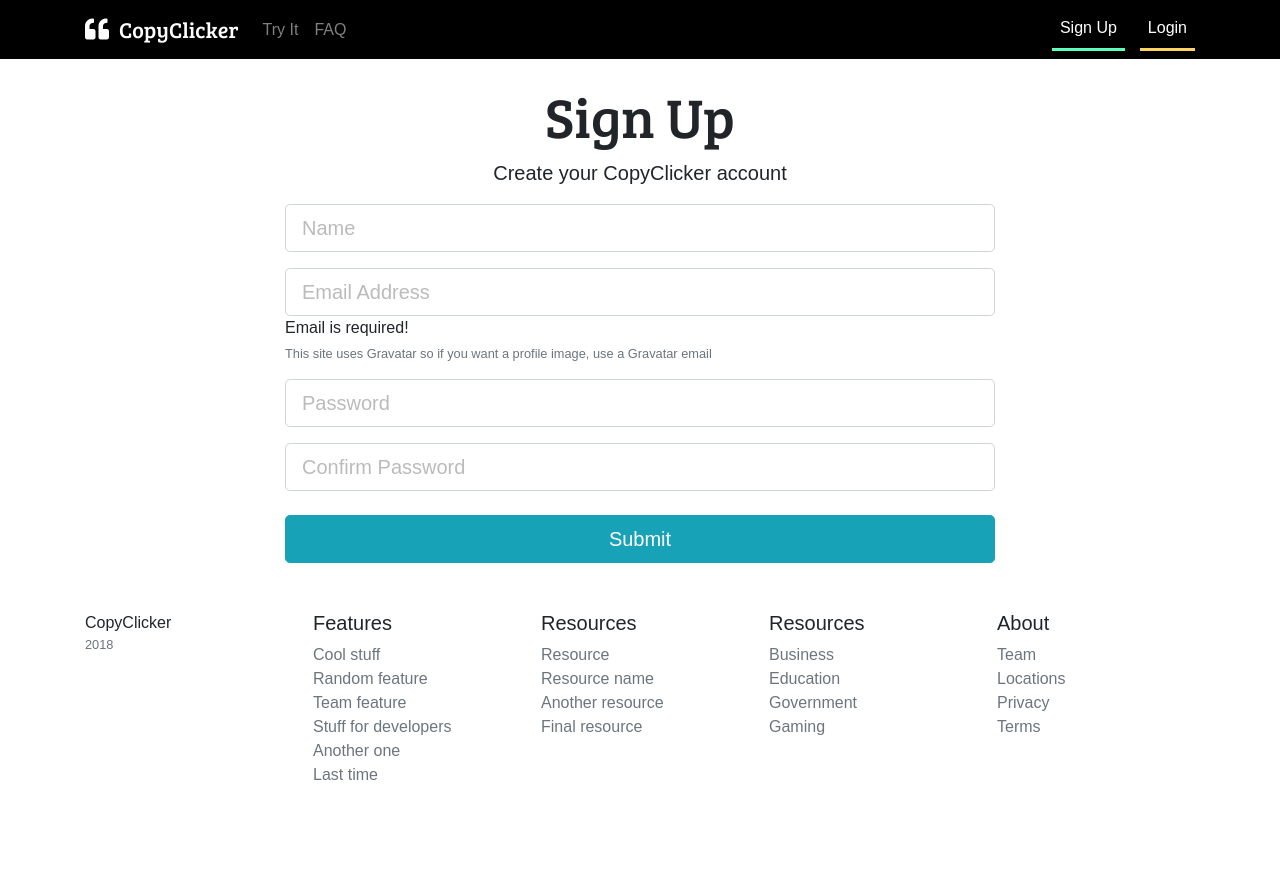
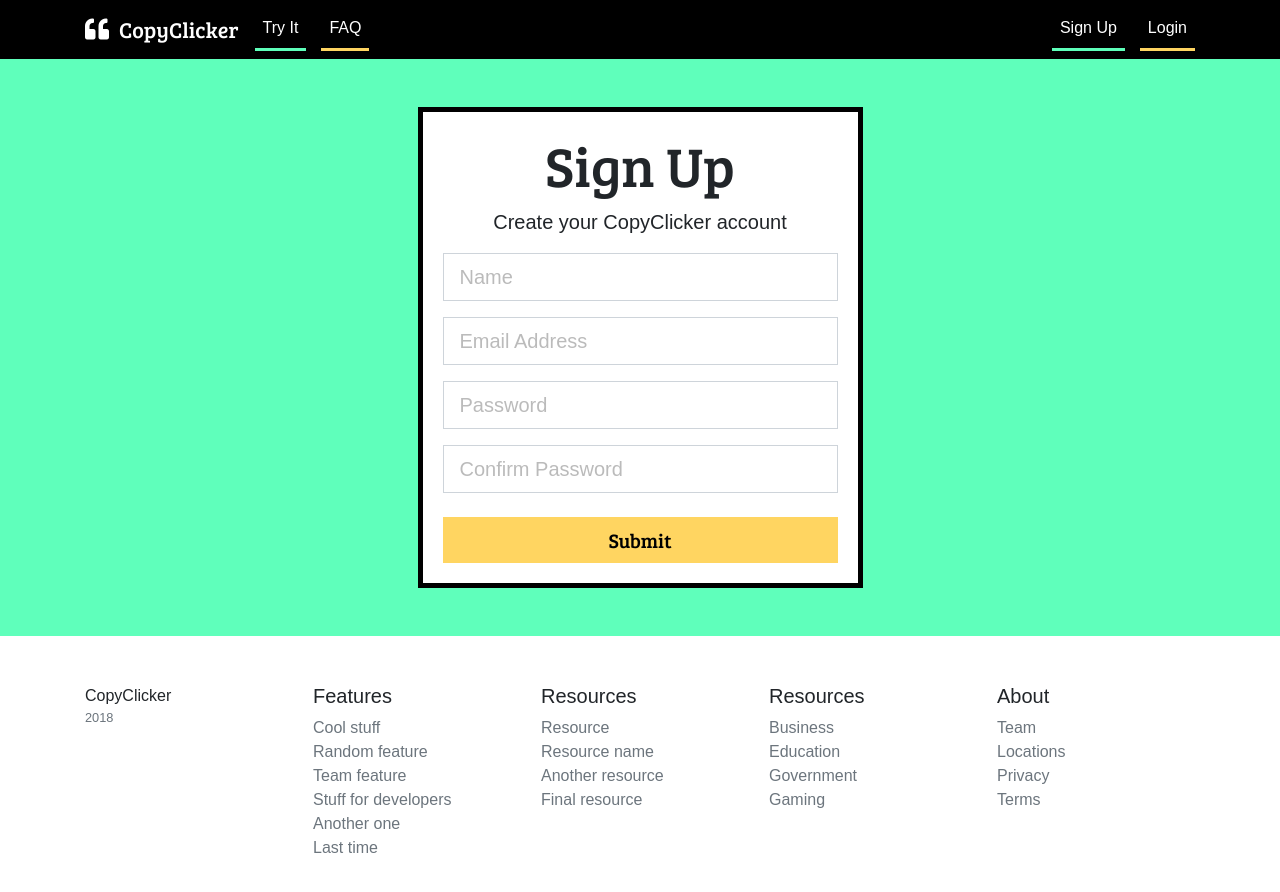
Before and after one commit to joeyscarim/copy-clicker, a React (Create React App) app in the folder client/: page /register in a window 1280 px wide. Shown: the top 892 px of the page. Before the commit the page ends 851 px from the top, so only its background shows below. Built offline with nearby package versions, Linux system fonts and the light colour scheme.

Commit message:
login and homepage styling

```diff
--- a/client/src/App.css
+++ b/client/src/App.css
@@ -1,5 +1,11 @@
 img {
   /* width: 100%; */
+}
+
+.navbar-dark .navbar-nav .nav-link {
+  color: white !important;
+  border-bottom: 3px solid gray;
+  color: rgba(255, 255, 255, 0.5);
 }
 
 .logo {
@@ -47,14 +53,21 @@ img {
 }
 
 .btn-signup {
-  border-bottom: 3px solid #5effba;
+  border-bottom: 3px solid #5effba !important;
   color: white !important;
 }
 
 .btn-login {
-  border-bottom: 3px solid #ffd561;
+  border-bottom: 3px solid #ffd561 !important;
   color: white !important;
   margin-left: 15px;
+}
+
+.btn-submit {
+  background-color: #ffd561;
+  border: 0px solid black;
+  color: black;
+  font-family: 'Bree Serif', serif;
 }
 
 .btn-2-signup {
@@ -131,3 +144,7 @@ h2 {
 .form-control::placeholder {
   color: #bbb !important;
 }
+
+.card-login {
+  border: 5px solid black;
+}
--- a/client/src/App.js
+++ b/client/src/App.js
@@ -21,12 +21,12 @@ class App extends Component {
           <div className="App">
             <Navbar />
             <Route exact path="/" component={Landing} />
-            <div className="container">
-              <Route exact path="/register" component={Register} />
-              <Route exact path="/login" component={Login} />
-              <Route exact path="/terms" component={Terms} />
-              <Route exact path="/privacy" component={Privacy} />
-            </div>
+            {/* <div className="container"> */}
+            <Route exact path="/register" component={Register} />
+            <Route exact path="/login" component={Login} />
+            <Route exact path="/terms" component={Terms} />
+            <Route exact path="/privacy" component={Privacy} />
+            {/* </div> */}
             <Footer />
           </div>
         </Router>
--- a/client/src/components/auth/Login.js
+++ b/client/src/components/auth/Login.js
@@ -35,10 +35,15 @@ class Login extends Component {
     const { errors } = this.state;
 
     return (
-      <div className="login section-pink">
+      <div>
+        <section className="section-salmon py-5">
+          <div className="login">
             <div className="container">
               <div className="row">
-            <div className="col-md-4 m-auto">
+                <div className="col-md-5 m-auto">
+                  <div classNamew="card">
+                    <div className="card-body bg-white card-login">
+                      {/* cb */}
                       <h1 className="display-4 text-center">Log In</h1>
                       <p className="lead text-center">
                         Sign in to your CopyClicker account
@@ -48,43 +53,57 @@ class Login extends Component {
                           <input
                             type="email"
                             // className="form-control form-control-lg"
-                    className={classnames('form-control form-control-lg', {
+                            className={classnames(
+                              'form-control form-control-lg rounded-0',
+                              {
                                 'is-invalid': errors.name
-                    })}
+                              }
+                            )}
                             placeholder="Email Address"
                             name="email"
                             value={this.state.email}
                             onChange={this.onChange}
                           />
                           {errors.email && (
-                    <div className="invalid-feedback">{errors.email}</div>
+                            <div className="invalid-feedback">
+                              {errors.email}
+                            </div>
                           )}
                         </div>
                         <div className="form-group">
                           <input
                             type="password"
                             // className="form-control form-control-lg"
-                    className={classnames('form-control form-control-lg', {
+                            className={classnames(
+                              'form-control form-control-lg rounded-0',
+                              {
                                 'is-invalid': errors.password
-                    })}
+                              }
+                            )}
                             placeholder="Password"
                             name="password"
                             value={this.state.password}
                             onChange={this.onChange}
                           />
                           {errors.password && (
-                    <div className="invalid-feedback">{errors.password}</div>
+                            <div className="invalid-feedback">
+                              {errors.password}
+                            </div>
                           )}
                         </div>
                         <input
                           type="submit"
-                  className="btn btn-lg btn-info btn-block mt-4"
+                          className="btn btn-lg btn-info btn-block mt-4 rounded-0 btn-submit"
                         />
                       </form>
                     </div>
                   </div>
                 </div>
               </div>
+            </div>
+          </div>
+        </section>
+      </div>
     );
   }
 }
--- a/client/src/components/auth/Register.js
+++ b/client/src/components/auth/Register.js
@@ -55,11 +55,15 @@ class Register extends Component {
     // cosnt errors = this.state.errors
 
     return (
+      <div>
+        <section className="section-cta py-5">
           <div className="register">
             {/* {user ? user.name : null} */}
             <div className="container">
               <div className="row">
-            <div className="col-md-8 m-auto">
+                <div className="col-md-5 m-auto">
+                  <div classNamew="card">
+                    <div className="card-body bg-white card-login">
                       <h1 className="display-4 text-center">Sign Up</h1>
                       <p className="lead text-center">
                         Create your CopyClicker account
@@ -68,51 +72,66 @@ class Register extends Component {
                         <div className="form-group">
                           <input
                             type="text"
-                    className={classnames('form-control form-control-lg', {
+                            className={classnames(
+                              'form-control form-control-lg rounded-0',
+                              {
                                 'is-invalid': errors.name
-                    })}
+                              }
+                            )}
                             placeholder="Name"
                             name="name"
                             value={this.state.name}
                             onChange={this.onChange}
                           />
                           {errors.name && (
-                    <div className="invalid-feedback">{errors.name}</div>
+                            <div className="invalid-feedback">
+                              {errors.name}
+                            </div>
                           )}
                         </div>
                         <div className="form-group">
                           <input
                             type="email"
-                    className={classnames('form-control form-control-lg', {
+                            className={classnames(
+                              'form-control form-control-lg rounded-0',
+                              {
                                 'is-invalid': errors.email
-                    })}
+                              }
+                            )}
                             placeholder="Email Address"
                             name="email"
                             value={this.state.email}
                             onChange={this.onChange}
                           />
                           {errors.email && (
-                    <div className="invalid-feedback">{errors.email}</div>
+                            <div className="invalid-feedback">
+                              {errors.email}
+                            </div>
                           )}
-                  <div className="is-invalid">Email is required!</div>
-                  <small className="form-text text-muted">
+                          {/* <div className="is-invalid">Email is required!</div> */}
+                          {/* <small className="form-text text-muted">
                     This site uses Gravatar so if you want a profile image, use
                     a Gravatar email
-                  </small>
+                  </small> */}
                         </div>
                         <div className="form-group">
                           <input
                             type="password"
-                    className={classnames('form-control form-control-lg', {
+                            className={classnames(
+                              'form-control form-control-lg rounded-0',
+                              {
                                 'is-invalid': errors.password
-                    })}
+                              }
+                            )}
                             placeholder="Password"
                             name="password"
                             value={this.state.password}
                             onChange={this.onChange}
                           />
                           {errors.password && (
-                    <div className="invalid-feedback">{errors.password}</div>
+                            <div className="invalid-feedback">
+                              {errors.password}
+                            </div>
                           )}
                         </div>
                         <div className="form-group">
@@ -120,23 +139,32 @@ class Register extends Component {
                             type="password"
                             placeholder="Confirm Password"
                             name="password2"
-                    className={classnames('form-control form-control-lg', {
+                            className={classnames(
+                              'form-control form-control-lg rounded-0',
+                              {
                                 'is-invalid': errors.password2
-                    })}
+                              }
+                            )}
                             onChange={this.onChange}
                           />
                           {errors.password2 && (
-                    <div className="invalid-feedback">{errors.password2}</div>
+                            <div className="invalid-feedback">
+                              {errors.password2}
+                            </div>
                           )}
                         </div>
                         <input
                           type="submit"
-                  className="btn btn-lg btn-info btn-block mt-4"
+                          className="btn btn-lg btn-info btn-block mt-4 rounded-0 btn-submit"
                         />
                       </form>
                     </div>
                   </div>
                 </div>
+              </div>
+            </div>
+          </div>
+        </section>
       </div>
     );
   }
--- a/client/src/components/layout/Navbar.js
+++ b/client/src/components/layout/Navbar.js
@@ -4,7 +4,7 @@ import { Link } from 'react-router-dom';
 class Navbar extends Component {
   render() {
     return (
-      <nav className="navbar navbar-expand-sm navbar-dark bg-black mb-4">
+      <nav className="navbar navbar-expand-sm navbar-dark bg-black">
         <div className="container">
           <Link className="navbar-brand logo-text" to="/">
             <i class="fas fa-quote-left logo" />
@@ -25,13 +25,13 @@ class Navbar extends Component {
           <div className="collapse navbar-collapse" id="mobile-nav">
             <ul className="navbar-nav mr-auto">
               <li className="nav-item">
-                <Link className="nav-link" to="/profile">
+                <Link className="nav-link btn-signup" to="/profile">
                   {' '}
                   Try It
                 </Link>
               </li>
               <li className="nav-item">
-                <Link className="nav-link" to="/profile">
+                <Link className="nav-link btn-login" to="/profile">
                   {' '}
                   FAQ
                 </Link>
```
Lines whose indentation alone changed are shown as unchanged.
